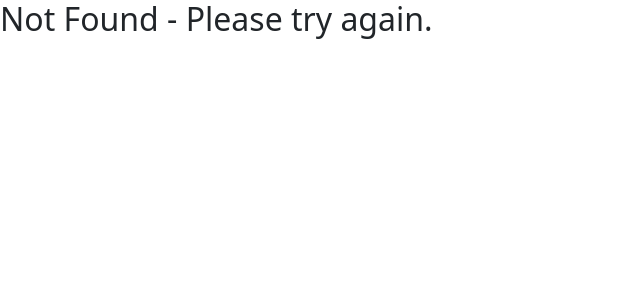
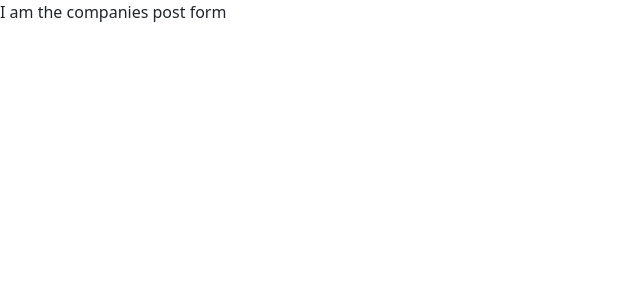
Before and after one commit to emilia-m26/project-indivisible, a React (Create React App) app in the folder indivisible-frontend/: page /companies-form in a window 1280 px wide. Before the commit this address had no page. Shown: the top 300 px of the page, without its empty margins (0-640 px from the left). Built offline with nearby package versions, Linux system fonts and the light colour scheme.

Commit message:
companies component and route

```diff
--- /dev/null
+++ b/indivisible-frontend/src/components/CompaniesForm.js
@@ -0,0 +1,9 @@
+import React from 'react'
+
+export default function CompaniesForm() {
+    return (
+        <div>
+            I am the companies post form
+        </div>
+    )
+}
--- a/indivisible-frontend/src/components/Router.js
+++ b/indivisible-frontend/src/components/Router.js
@@ -6,6 +6,7 @@ import Dashboard from './Dashboard';
 import Jobs from './Jobs';
 import JobsForm from './JobsForm';
 import Companies from './Companies';
+import CompaniesForm from './CompaniesForm';
 import Services from './Services';
 import ServicesForm from './ServicesForm';
 import ContactUs from './ContactUs';
@@ -25,8 +26,9 @@ const Router = () => (
         <Route exact path="/jobs" component={Jobs}/>
         <Route exact path="/job-form" component={JobsForm}/>
         <Route exact path="/companies" component={Companies}/>
+        <Route exact path="/companies-form" component={CompaniesForm}/>
         <Route exact path="/services" component={Services}/>
-        <Route exact path="/service-form" component={ServicesForm}/>
+        <Route exact path="/services-form" component={ServicesForm}/>
         <Route exact path="/contact-us" component={ContactUs}/>
 
         <Route component={NotFound} />
```
